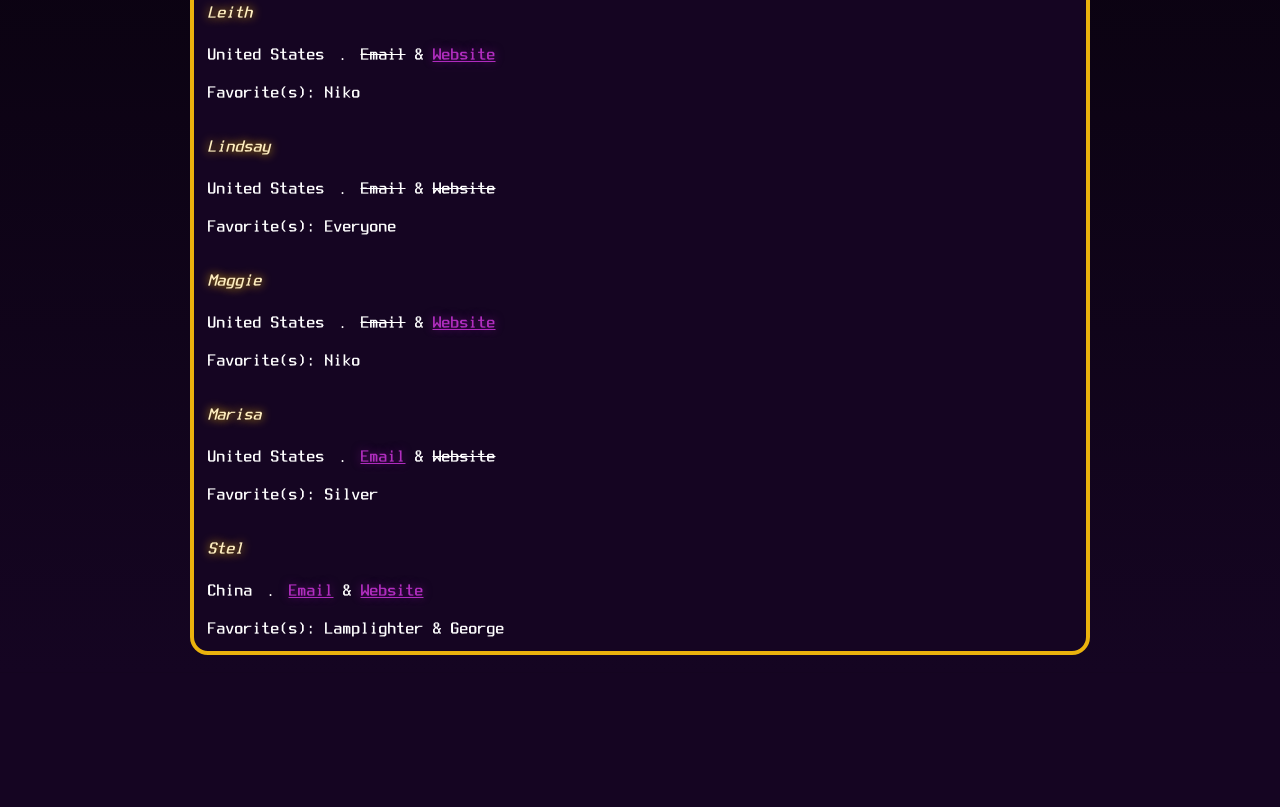
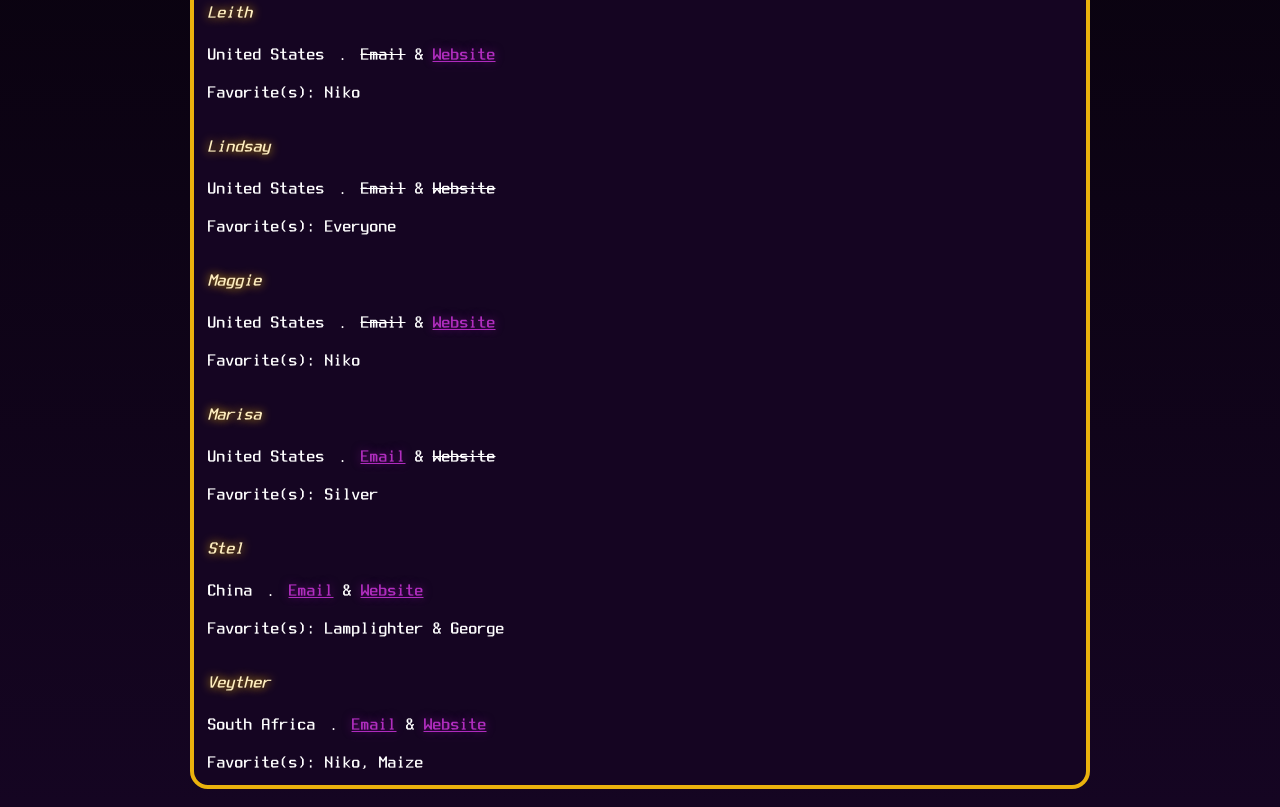
Before and after one commit to stellophiliac/moondvsted, an Eleventy site: page src/fan/oneshot/members.html in a window 1280 px wide. Shown: the part 780-1587 px from the top of the page. Before the commit the page ends 1453 px from the top, so only its background shows below. Built offline with nearby package versions, Linux system fonts and the light colour scheme; Eleventy itself is replaced by a stand-in of ours; files that its build step writes are made by us from their sources; files whose address does not match are found by name.

Commit message:
add Veyther to OSFL

```diff
--- a/src/fan/oneshot/members.js
+++ b/src/fan/oneshot/members.js
@@ -40,6 +40,12 @@ members = [
         country: "United States",
         site: "https://leizy8499.neocities.org",
         favchar: "Niko"
+    },
+    {
+        name: "Veyther",
+        country: "South Africa",
+        site: "veyther.neocities.org",
+        email: "Veyther@proton.me",
+        favchar: "Niko, Maize"
     }
-
 ]
```
